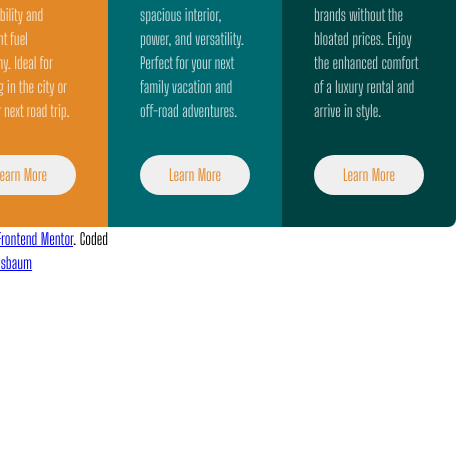
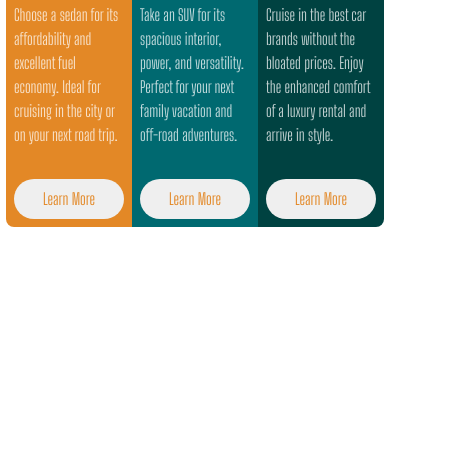
Before and after one commit to anusb412/3-column-preview-card-component-main, a plain HTML site: page index.html in a window 390 px wide. Shown: the part 382-852 px from the top of the page, 472 px wide, since content can reach past the window. Drawn offline with Linux system fonts and the light colour scheme.

Commit message:
8/13 11:30 am DONE : First box has a weird grow when you use responsive mode.

```diff
--- a/index.html
+++ b/index.html
@@ -12,6 +12,7 @@
 </head>
 <body>
 
+ <main>
   <div class="container">
     <div class="section sedan-section">
       <img src="/images/icon-sedans.svg" alt="Picture of a Small Car." class="sedan-img">
@@ -35,11 +36,9 @@
         rental and arrive in style.</p>
       <button class="learn-button">Learn More</button>
       </div>
-    <div class="attribution">
-      Challenge by <a href="https://www.frontendmentor.io?ref=challenge" target="_blank">Frontend Mentor</a>.
-      Coded by <a href="#">Anthony NUsbaum</a>
+
    </div>
- </div>
+ </main>
 </body>
 
 </html>
--- a/style.css
+++ b/style.css
@@ -106,7 +106,7 @@ body {
 }
 
 .section {
-    padding: 2rem;
+    padding: .5rem;
 }
 
 .sedan-section {
@@ -146,8 +146,10 @@ p {
 
 @media (min-width: 375px) {
     .container {
-        display: grid;
-        grid-template-columns: 1fr 1fr 1fr;
+      display: flex;
+      align-items: center;
+      justify-content: center;
+
     }
     .sedan-section {
         border-radius: .5rem 0 0 .5rem;
```
Lines whose indentation alone changed are shown as unchanged.
